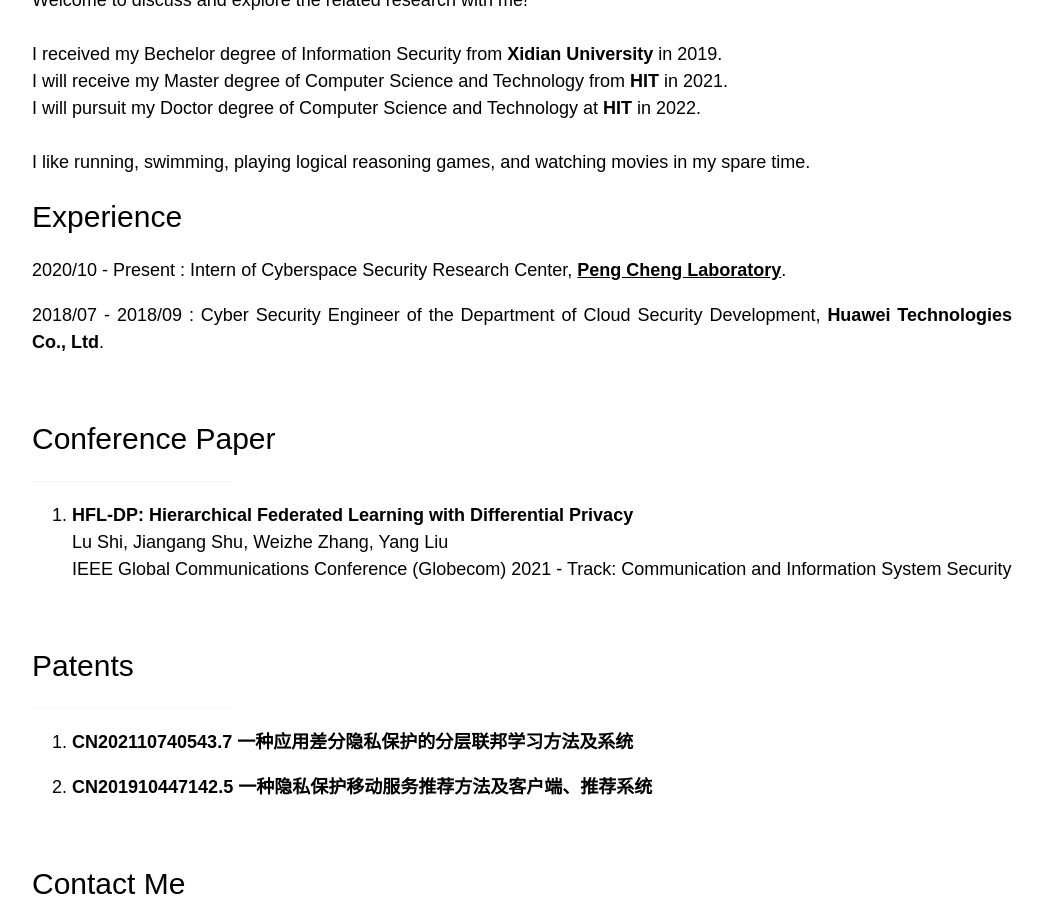
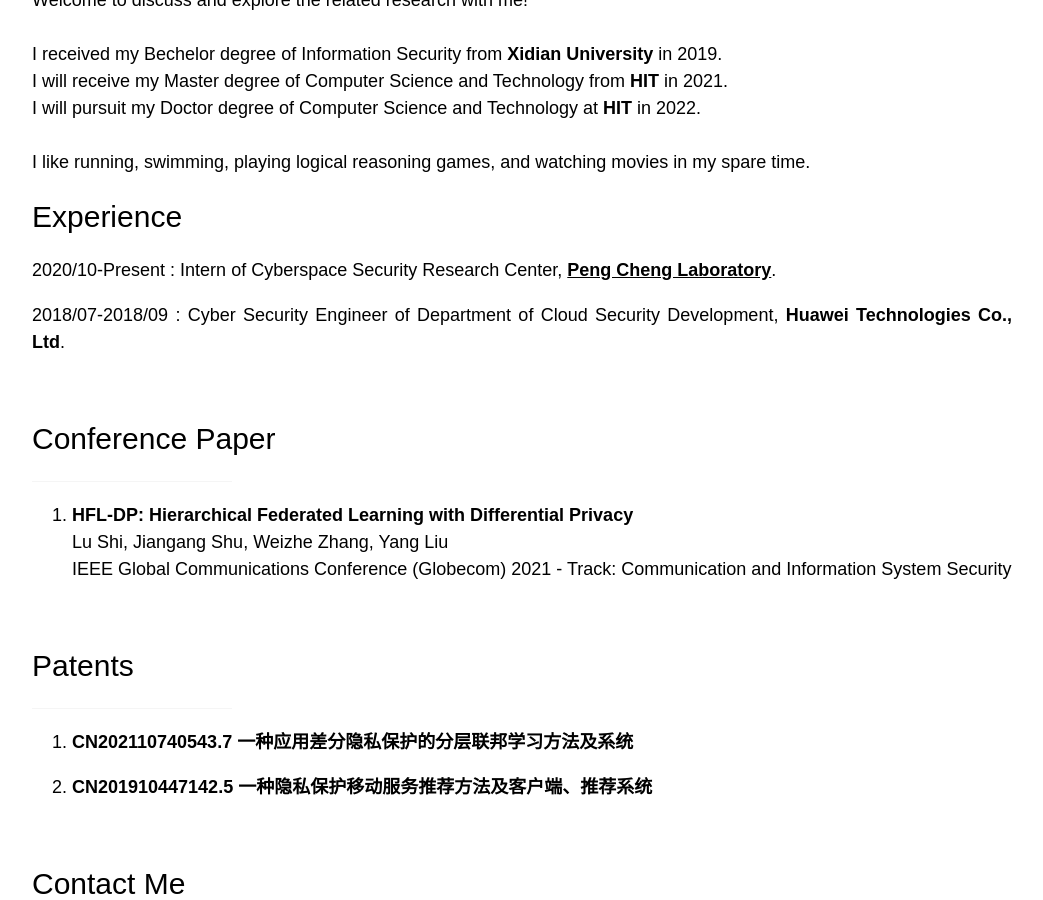
Before and after one commit to Mathislu/Mathislu.github.io, a Jekyll site: the page index.html, which Jekyll copies as it is, in a window 1280 px wide and 900 px high, scrolled down 717 px. Shown: the whole window, without its empty margins (178-1221 px from the left). Built offline with Jekyll 4.4.1, drawn with Linux system fonts in a browser that asks for light colours.

Commit message:
Update index.html

```diff
--- a/index.html
+++ b/index.html
@@ -88,8 +88,8 @@
 
     <!-- Testimonials -->
     <h2 class="w3-text-black">Experience</h2>
-    <p class="w3-large" style="text-indent:0em"> 2020/10 - Present  :  Intern of Cyberspace Security Research Center, <b><a href="https://www.pcl.ac.cn/">Peng Cheng Laboratory</a></b>.<br></p>
-    <p class="w3-large" style="text-indent:0em"> 2018/07 - 2018/09  :  Cyber Security Engineer of the Department of Cloud Security Development, <b>Huawei Technologies Co., Ltd</b>.</p>
+    <p class="w3-large" style="text-indent:0em"> 2020/10-Present : Intern of Cyberspace Security Research Center, <b><a href="https://www.pcl.ac.cn/">Peng Cheng Laboratory</a></b>.<br></p>
+    <p class="w3-large" style="text-indent:0em"> 2018/07-2018/09 : Cyber Security Engineer of Department of Cloud Security Development, <b>Huawei Technologies Co., Ltd</b>.</p>
   <!-- End About Section -->
   </div>
 
```
